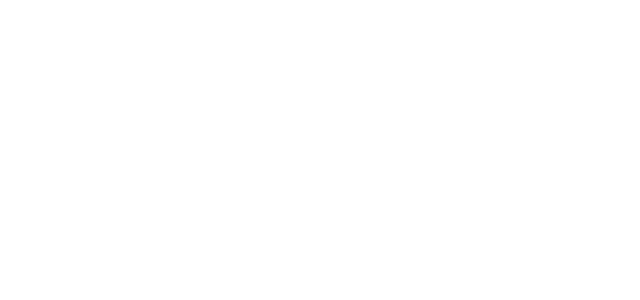
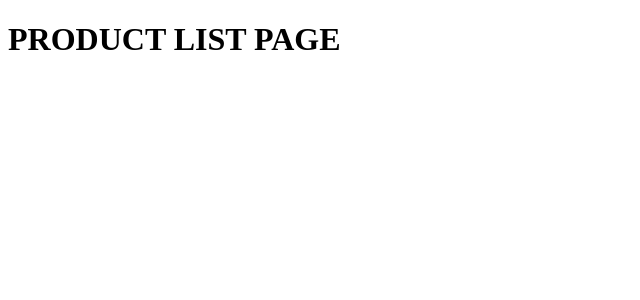
Before and after one commit to davidkachor/product-list-task, a React (Create React App) app in the folder ui/: page / in a window 1280 px wide. Shown: the top 300 px of the page, without its empty margins (0-640 px from the left). Built offline with nearby package versions, Linux system fonts and the light colour scheme.

Commit message:
add routes and init store

```diff
--- a/ui/package.json
+++ b/ui/package.json
@@ -43,5 +43,8 @@
       "last 1 firefox version",
       "last 1 safari version"
     ]
+  },
+  "devDependencies": {
+    "prettier": "^2.7.1"
   }
 }
--- a/ui/src/App.tsx
+++ b/ui/src/App.tsx
@@ -1,7 +1,8 @@
-import React from 'react';
+import React from 'react'
+import Routes from './routes'
 
 function App() {
-  return <></>
+	return <Routes />
 }
 
-export default App;
+export default App
--- a/ui/src/index.tsx
+++ b/ui/src/index.tsx
@@ -1,12 +1,14 @@
-import React from 'react';
-import ReactDOM from 'react-dom/client';
-import App from './App';
+import React from 'react'
+import ReactDOM from 'react-dom/client'
+import { Provider } from 'react-redux'
+import store from './store'
+import App from './App'
 
-const root = ReactDOM.createRoot(
-  document.getElementById('root') as HTMLElement
-);
+const root = ReactDOM.createRoot(document.getElementById('root') as HTMLElement)
 root.render(
-  <React.StrictMode>
-    <App />
-  </React.StrictMode>
-);
+	<React.StrictMode>
+		<Provider store={store}>
+			<App />
+		</Provider>
+	</React.StrictMode>
+)
--- /dev/null
+++ b/ui/src/routes/index.tsx
@@ -0,0 +1,16 @@
+import React from 'react'
+import { BrowserRouter, Routes, Route } from 'react-router-dom'
+
+const MainRoutes: React.FC = () => {
+	return (
+		<BrowserRouter>
+			<Routes>
+				<Route path="/" element={<h1>PRODUCT LIST PAGE</h1>} />
+				<Route path="/:id" element={<h1>PRODUCT PAGE</h1>} />
+				<Route path="*" element={<h1>404 not found</h1>} />
+			</Routes>
+		</BrowserRouter>
+	)
+}
+
+export default MainRoutes
--- /dev/null
+++ b/ui/src/store/index.ts
@@ -0,0 +1,5 @@
+import { configureStore } from "@reduxjs/toolkit";
+
+export default configureStore({
+    reducer: {}
+})
```
Also changed, not shown: 1 other file (tests, documents, lock files or other folders).
